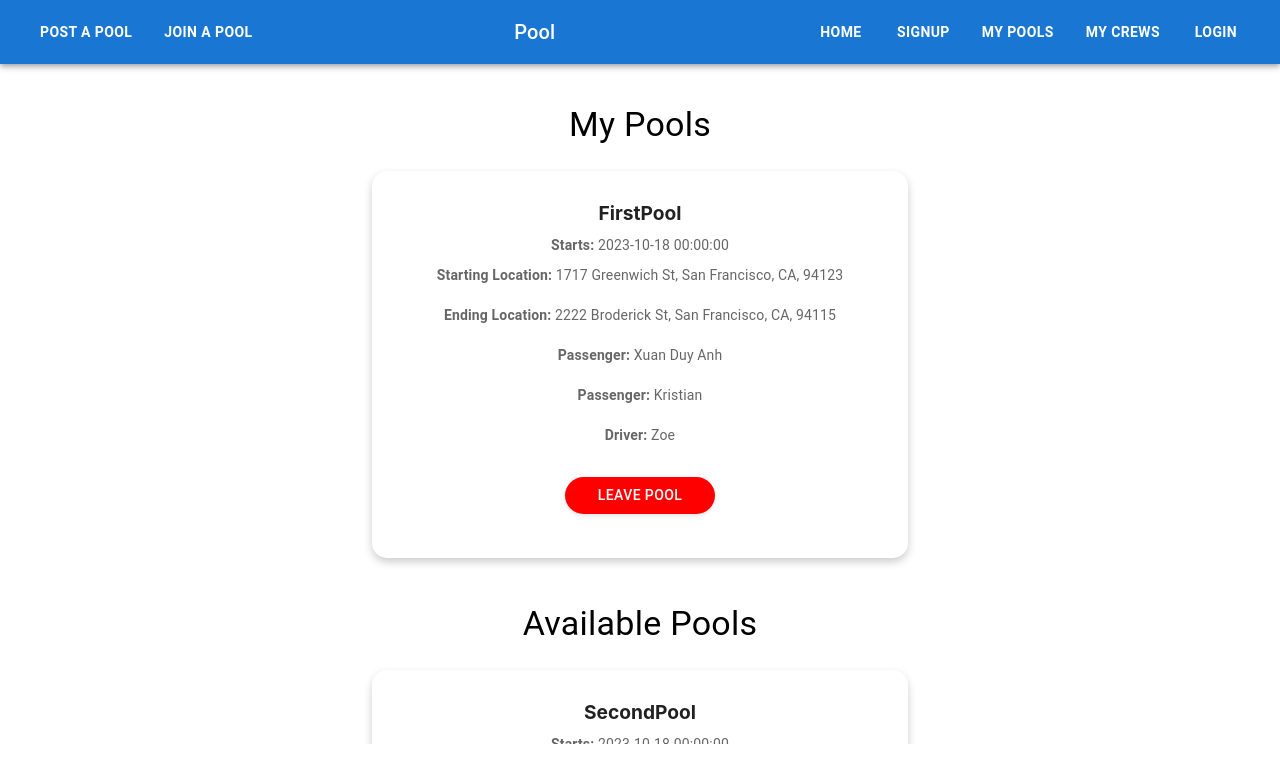
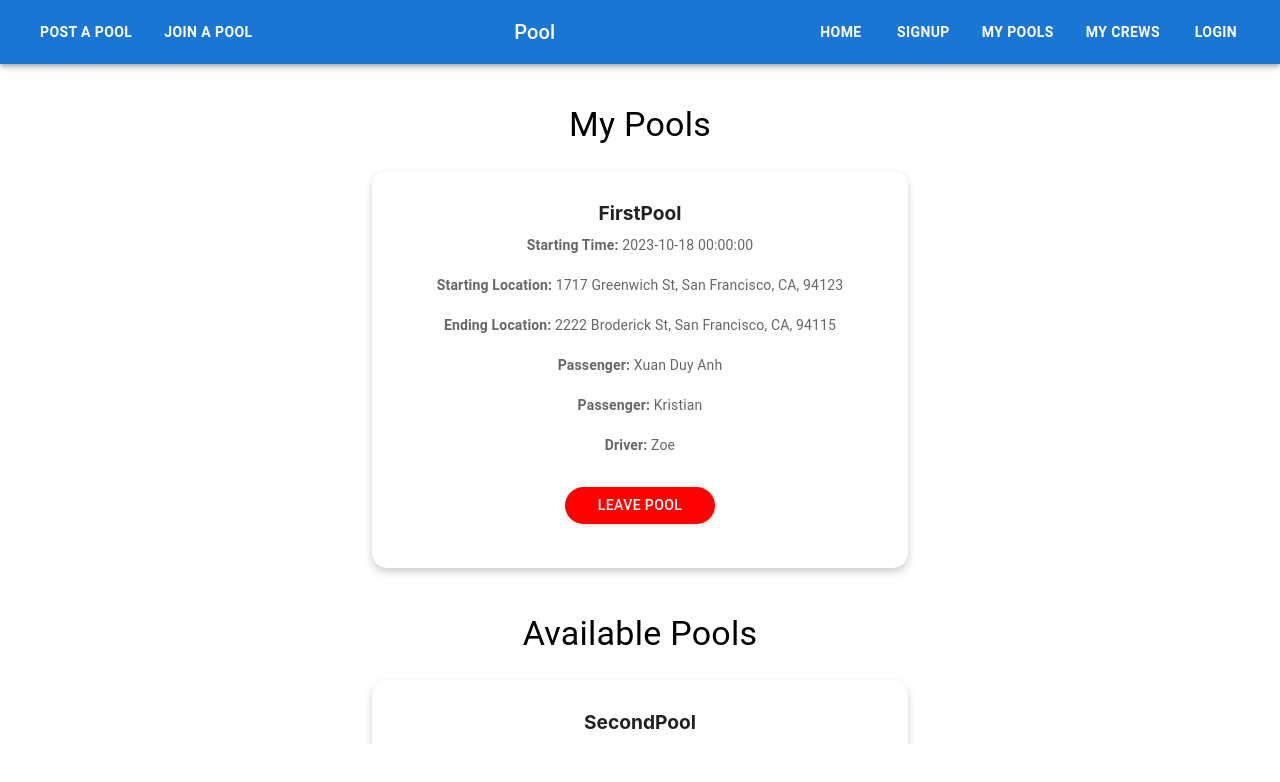
Before and after one commit to nexusstar12/CarpoolApp, a React (Create React App) app in the folder appfrontend/: page /my-pools in a window 1280 px wide. Shown: the top 782 px of the page. Built offline with nearby package versions, Linux system fonts and the light colour scheme; no server answers.

Commit message:
add effect to create crew button

```diff
--- a/appfrontend/src/pages/ListPoolPage.js
+++ b/appfrontend/src/pages/ListPoolPage.js
@@ -4,6 +4,7 @@ import { Button, Card, CardContent, Typography, Box } from "@mui/material";
 import axiosInstance from "../config/axios.config";
 
 export default function ListPoolPage() {
+  const [createdCrews, setCreatedCrews] = useState([]);
   const [data, setData] = useState({
     myPools: [
       {
@@ -92,6 +93,9 @@ export default function ListPoolPage() {
       setData((prevData) => ({ ...prevData, myPools: updatedMyPools }));
     }
     if (type === "JOIN POOL") {
+    }
+    if (!createdCrews.includes(poolId)) {
+      setCreatedCrews((prev) => [...prev, poolId]);
     }
     console.log("data", data);
   };
@@ -195,11 +199,11 @@ export default function ListPoolPage() {
           <CardTitle>{dataRow?.name}</CardTitle>
 
           {/* Time */}
-          <TimeContainer>
+          <CardContainer>
             <Typography variant="body2" color="textSecondary">
-              <strong>Starts: </strong> {dataRow.startTime || "N/A"}
+              <strong>Starting Time: </strong> {dataRow.startTime || "N/A"}
             </Typography>
-          </TimeContainer>
+          </CardContainer>
 
           <CardContainer>
             <Typography variant="body2" color="textSecondary">
@@ -230,15 +234,26 @@ export default function ListPoolPage() {
           </CardContainer>
 
           {/* Button */}
+          {type !== "CREATE CREW" || !createdCrews.includes(dataRow.poolId) ? (
             <JoinButton
               variant="contained"
               onClick={() => handleClick(dataRow.poolId, type)}
               style={{
-              backgroundColor: type === "LEAVE POOL" ? "red" : "green",
+                backgroundColor:
+                  type === "LEAVE POOL"
+                    ? "red"
+                    : type === "JOIN POOL"
+                    ? "green"
+                    : "blue",
               }}
             >
               {type}
             </JoinButton>
+          ) : (
+            <Typography variant="h6" color="black">
+              Crew Created!
+            </Typography>
+          )}
         </StyledCardContent>
       </StyledCard>
     ));
```
Lines whose indentation alone changed are shown as unchanged.
